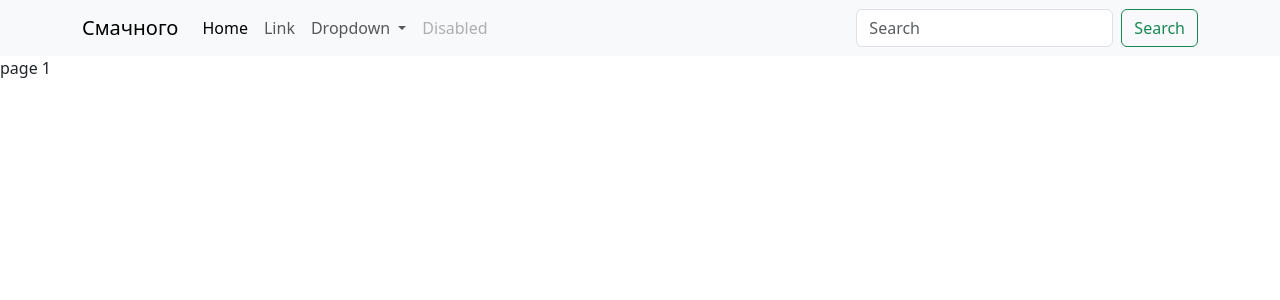
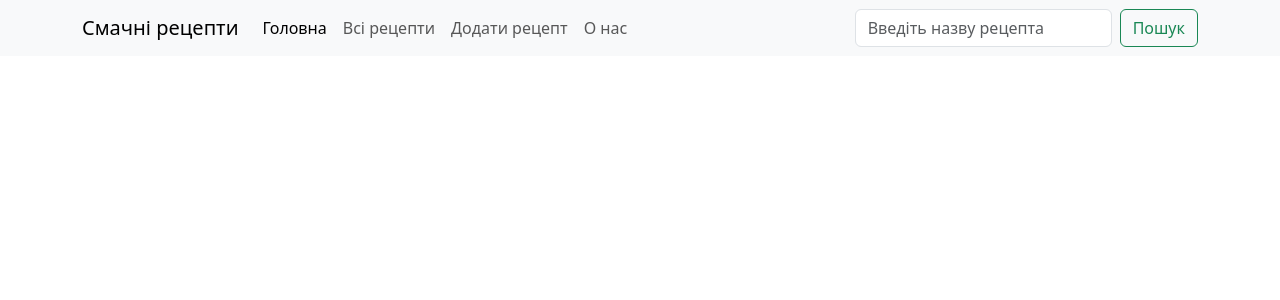
Before and after one commit to KolyaChaun/fastapi, a FastAPI app: page / in a window 1280 px wide. Shown: the top 300 px of the page. Run offline with FastAPI, Linux system fonts and the light colour scheme; data that the repository does not hold is empty.

Commit message:
add db and html files

```diff
--- a/main.py
+++ b/main.py
@@ -12,6 +12,7 @@ app.include_router(web_recipes.router)
 #     return {'try': 'OK'}
 
 
-if __name__ == '__main__':
+if __name__ == "__main__":
     import uvicorn
-    uvicorn.run('main:app', reload=True, host='0.0.0.0', port=8500)
+
+    uvicorn.run("main:app", reload=True, host="0.0.0.0", port=8500)
--- a/templates/base.html
+++ b/templates/base.html
@@ -12,36 +12,28 @@
 
   <nav class="navbar navbar-expand-lg bg-body-tertiary">
   <div class="container">
-    <a class="navbar-brand" href="#">Смачного</a>
+    <a class="navbar-brand">Смачні рецепти</a>
     <button class="navbar-toggler" type="button" data-bs-toggle="collapse" data-bs-target="#navbarSupportedContent" aria-controls="navbarSupportedContent" aria-expanded="false" aria-label="Toggle navigation">
       <span class="navbar-toggler-icon"></span>
     </button>
     <div class="collapse navbar-collapse" id="navbarSupportedContent">
       <ul class="navbar-nav me-auto mb-2 mb-lg-0">
         <li class="nav-item">
-          <a class="nav-link active" aria-current="page" href="#">Home</a>
+          <a class="nav-link active" aria-current="page" href="/">Головна</a>
         </li>
         <li class="nav-item">
-          <a class="nav-link" href="#">Link</a>
-        </li>
-        <li class="nav-item dropdown">
-          <a class="nav-link dropdown-toggle" href="#" role="button" data-bs-toggle="dropdown" aria-expanded="false">
-            Dropdown
-          </a>
-          <ul class="dropdown-menu">
-            <li><a class="dropdown-item" href="#">Action</a></li>
-            <li><a class="dropdown-item" href="#">Another action</a></li>
-            <li><hr class="dropdown-divider"></li>
-            <li><a class="dropdown-item" href="#">Something else here</a></li>
-          </ul>
+          <a class="nav-link" href="{{ url_for('main_recipes') }}">Всі рецепти</a>
         </li>
         <li class="nav-item">
-          <a class="nav-link disabled" aria-disabled="true">Disabled</a>
+          <a class="nav-link" href="{{ url_for('add_recipes_form') }}">Додати рецепт</a>
+        </li>
+        <li class="nav-item">
+          <a class="nav-link" href="{{ url_for('get_info_about_us') }}">О нас</a>
         </li>
       </ul>
-      <form class="d-flex" role="search">
-        <input class="form-control me-2" type="search" placeholder="Search" aria-label="Search">
-        <button class="btn btn-outline-success" type="submit">Search</button>
+      <form class="d-flex" role="search" method="post" action="{{ url_for('main_recipes') }}">
+        <input class="form-control me-2" type="search" placeholder="Введіть назву рецепта" aria-label="Search" name="search_param" required minlength="3">
+        <button class="btn btn-outline-success" type="submit">Пошук</button>
       </form>
     </div>
   </div>
--- a/templates/index.html
+++ b/templates/index.html
@@ -2,29 +2,22 @@
 
 
     {% block content %}
-{{ page }}
-<br>
-{% for recipe in recipes %}
 
-<div class="card container" style="max-width: 540px;">
-  <div class="row g-0">
-    <div class="col-md-4">
-      <img src="{{ recipe.cover }}" class="img-fluid rounded-start" alt="...">
-    </div>
-    <div class="col-md-8">
-      <div class="card-body">
-        <h5 class="card-title">{{ recipe.title }}</h5>
-        <p class="card-text">{{ recipe.description }}</p>
-      </div>
-    </div>
+<div class="container">
+<div class="row pt-2 pb-2 container">
+
+
+    {% for recipe in recipes %}
+<div class="card container mb-2" style="width: 18rem;">
+  <img src="{{ recipe.cover }}" class="card-img-top" alt="...">
+  <div class="card-body">
+    <h5 class="card-title">{{ recipe.title }}</h5>
+    <p class="card-text">{{ recipe.description| truncate(60) }}</p>
+    <a href="{{ url_for('recipe_info', recipe_uuid=recipe.uuid) }}" class="btn btn-primary">Дивитись</a>
   </div>
 </div>
-<br>
+    {% endfor %}
 
-{% endfor %}
-
-
-
-
-
-{% endblock %}
+</div>
+</div>
+    {% endblock %}
```
Also changed, not shown: api/api_recipes.py (+22 -33 lines), constants.py (+8 -8 lines), schemas.py (added, +13 -0 lines), storage.py (+14 -13 lines), templates/about_us.html (added, +9 -0 lines), templates/details.html (added, +13 -0 lines), templates/http404.html (added, +27 -0 lines), templates/new_recipe.html (added, +26 -0 lines), tests/test_root.py (+3 -3 lines), web/web_recipes.py (+68 -18 lines), conftest.py (line endings or trailing spaces).
